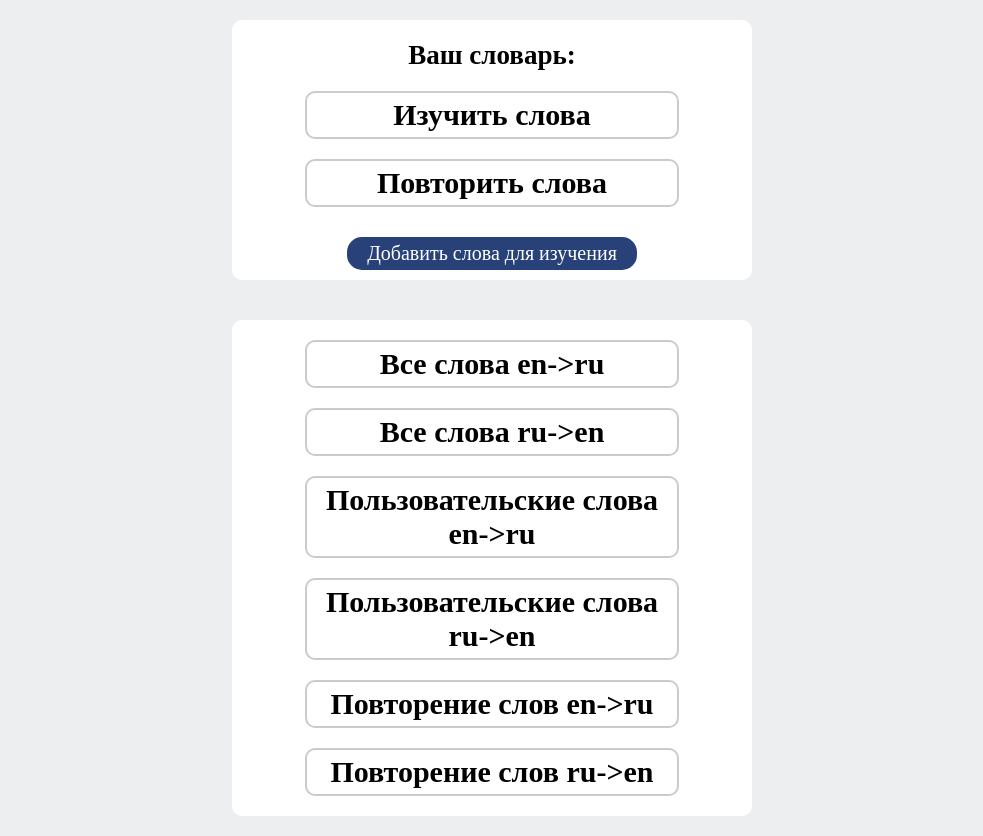
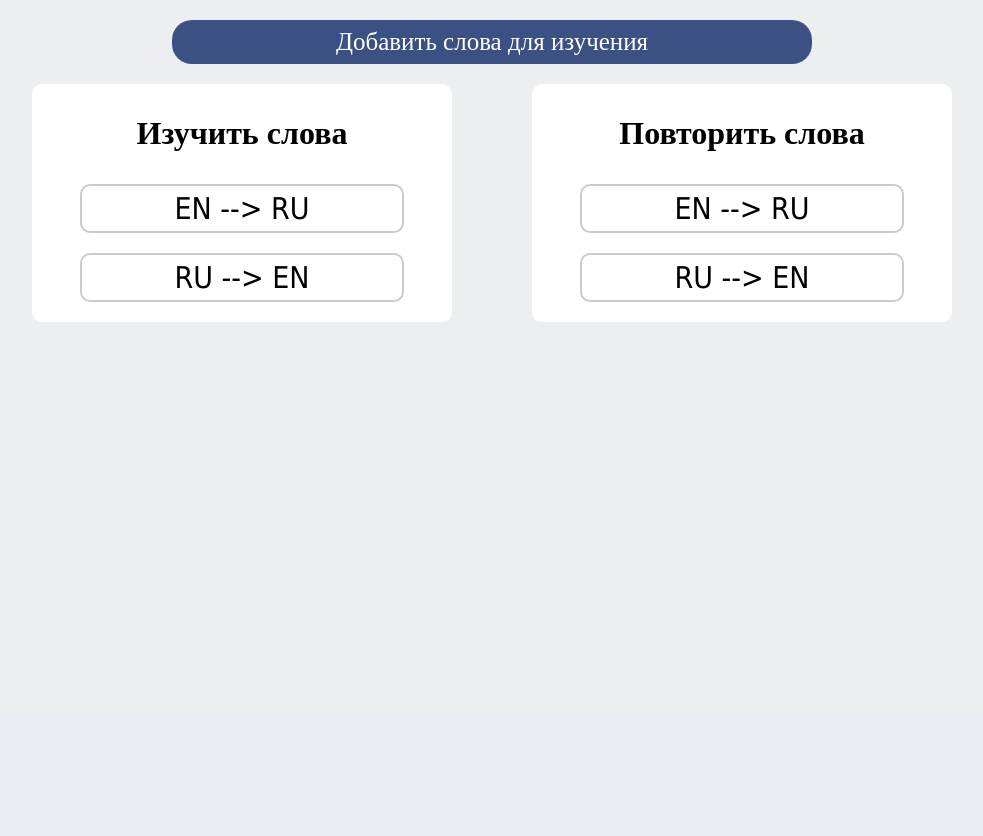
Before and after one commit to AndreyLeshko/EnglishLand, a Django app: page /trainer/ in a window 1280 px wide. Shown: the part 88-924 px from the top of the page, without its empty margins (148-1131 px from the left). After the commit the page ends 410 px from the top, so only its background shows below. Run offline with Django 4.2, Linux system fonts and the light colour scheme; the visitor is signed in with stand-in values (Sample User, id 1).

Commit message:
Fixed a bug with count of words in account statistic, change link to admin panel, change trains interface

```diff
--- a/Study_Project/urls.py
+++ b/Study_Project/urls.py
@@ -16,10 +16,9 @@ Including another URLconf
 from django.contrib import admin
 from django.urls import path, include
 
-
 urlpatterns = [
     path('', include('base.urls')),
     path('accounts/', include('account.urls')),
     path('words/', include('new_words.urls')),
-    path('admin/', admin.site.urls, name='admin_panel'),
+    path('admin/', admin.site.urls),
 ]
--- a/account/templates/account/personal_page.html
+++ b/account/templates/account/personal_page.html
@@ -17,8 +17,8 @@
     </div>
     <div class="standart-container">
         <h2>Ваш прогресс:</h2>
-        <p>Изучено слов - {{ words_cnt.1.count }}</p>
-        <p>Слов на изучении - {{ words_cnt.0.count }}</p>
+        <p>Изучено слов - {{ studied }}</p>
+        <p>Слов на изучении - {{ on_study }}</p>
     </div>
     <div class="standart-container">
         <p></p>
--- a/base/static/base/css/base.css
+++ b/base/static/base/css/base.css
@@ -75,6 +75,6 @@ nav {
     width: 500px;
     align-self: center;
     text-align: center;
-    font-size: 18px;
+    font-size: 20px;
     font-weight: bold;
 }
--- a/base/static/base/css/trainer.css
+++ b/base/static/base/css/trainer.css
@@ -2,8 +2,24 @@ p {
     margin: 0px;
 }
 
+.containers-flexbox {
+    display:flex;
+    justify-content: center;
+}
+
+.train-words-container {
+    width: 400px;
+    display: inline;
+    background-color: white;
+    padding: 10px; 5px;
+    margin: 20px 40px;
+    border-radius: 10px;
+    align-self: center;
+    text-align: center;
+}
+
 .train-btn {
-    width: 350px;
+    width: 300px;
     display: inline-block;
     padding: 5px 10px;
     margin: 10px 10px;
@@ -12,6 +28,7 @@ p {
     border-color: #CBCBCB;
     font-size: 30px;
     color: black;
+    font-family: Tahoma;
 }
 
 .train-btn:hover {
@@ -22,14 +39,22 @@ p {
     margin: 10px 0px;
 }
 
+.add-words-btn-container {
+    display: flex;
+    justify-content: center;
+}
+
 .add-words-btn {
-    display: inline-block;
-    background-color: #284178;
-    font-size: 20px;
-    border-radius: 15px;
+    display: inline-flex;
+    width: 600px;
+    background-color: rgba(40, 65, 120, 0.9);
+    font-size: 25px;
+    border-radius: 20px;
     color: white;
-    padding: 5px 20px;
+    padding: 8px 20px;
     margin-top: 20px;
+    justify-content: center;
+    text-align: center;
 }
 
 .add-words-btn a {
@@ -44,4 +69,5 @@ p {
 
 .add-words-btn:hover {
     text-decoration: underline;
+    background-color: rgba(40, 65, 120, 1);
 }
--- a/base/templates/base/base.html
+++ b/base/templates/base/base.html
@@ -22,7 +22,7 @@
             {% if request.user.is_authenticated %}
                 <a href="{% url 'account:personal_page' %}" class="nav-link">Мой аккаунт</a>
                 {% if request.user.username == 'admin' %}
-                    <a href="{% url 'admin_panel' %}" class="nav-link">Админка</a>
+                    <a href="admin/" class="nav-link">Админка</a>
                 {% endif %}
             {% else %}
                 <a href="{% url 'account:login' %}" class="nav-link">Войти</a>
--- a/base/templates/base/trainer.html
+++ b/base/templates/base/trainer.html
@@ -12,24 +12,33 @@
 {% endblock css_links %}
 
 {% block page_content %}
-    <div class="standart-container">
-        <h2 class="your-dict-header">Ваш словарь:</h2>
-        <p><div class="train-btn"><a href="{% url 'words:words_text' mode='user_words' how_translate='en-ru' %}">Изучить слова</a></div></p>
-        <p><div class="train-btn"><a href="{% url 'words:words_text' mode='repeat_words' how_translate='en-ru' %}">Повторить слова</a></div></p>
-        <p class="add-words-btn-p">
-            <div class="add-words-btn">
-                <a href="{% url 'words:add_words_to_train' %}">Добавить слова для изучения</a>
-            </div>
-        </p>
+<!--    <div class="standart-container">-->
+<!--        <h2 class="your-dict-header">Ваш словарь:</h2>-->
+<!--        <p><div class="train-btn"><a href="{% url 'words:words_text' mode='user_words' how_translate='en-ru' %}">Изучить слова</a></div></p>-->
+<!--        <p><div class="train-btn"><a href="{% url 'words:words_text' mode='repeat_words' how_translate='en-ru' %}">Повторить слова</a></div></p>-->
+<!--        <p class="add-words-btn-p">-->
+<!--            <div class="add-words-btn">-->
+<!--                <a href="{% url 'words:add_words_to_train' %}">Добавить слова для изучения</a>-->
+<!--            </div>-->
+<!--        </p>-->
+<!--    </div>-->
+    <div class="add-words-btn-container">
+        <div class="add-words-btn">
+            <a href="{% url 'words:add_words_to_train' %}">Добавить слова для изучения</a>
+        </div>
     </div>
 
-    <div class="standart-container">
-        <p><div class="train-btn"><a href="{% url 'words:words_text' mode='all_words' how_translate='en-ru' %}">Все слова en->ru</a></div></p>
-        <p><div class="train-btn"><a href="{% url 'words:words_text' mode='all_words' how_translate='ru-en' %}">Все слова ru->en</a></div></p>
-        <p><div class="train-btn"><a href="{% url 'words:words_text' mode='user_words' how_translate='en-ru' %}">Пользовательские слова en->ru</a></div></p>
-        <p><div class="train-btn"><a href="{% url 'words:words_text' mode='user_words' how_translate='ru-en' %}">Пользовательские слова ru->en</a></div></p>
-        <p><div class="train-btn"><a href="{% url 'words:words_text' mode='repeat_words' how_translate='en-ru' %}">Повторение слов en->ru</a></div></p>
-        <p><div class="train-btn"><a href="{% url 'words:words_text' mode='repeat_words' how_translate='ru-en' %}">Повторение слов ru->en</a></div></p>
+    <div class="containers-flexbox">
+        <div class="train-words-container">
+            <h1>Изучить слова</h1>
+            <p><div class="train-btn"><a href="{% url 'words:words_text' mode='user_words' how_translate='en-ru' %}">EN --> RU</a></div></p>
+            <p><div class="train-btn"><a href="{% url 'words:words_text' mode='user_words' how_translate='ru-en' %}">RU --> EN</a></div></p>
+        </div>
+
+        <div class="train-words-container">
+            <h1>Повторить слова</h1>
+            <p><div class="train-btn"><a href="{% url 'words:words_text' mode='repeat_words' how_translate='en-ru' %}">EN --> RU</a></div></p>
+            <p><div class="train-btn"><a href="{% url 'words:words_text' mode='repeat_words' how_translate='ru-en' %}">RU --> EN</a></div></p>
+        </div>
     </div>
-
 {% endblock page_content %}
--- a/new_words/static/new_words/css/words_text.css
+++ b/new_words/static/new_words/css/words_text.css
@@ -36,3 +36,8 @@
     align-items: center;
     justify-content: center;
 }
+
+.blue-link a{
+    color: rgba(10, 17, 150, 1);
+    text-decoration: underline;
+}
--- a/new_words/templates/new_words/words_text.html
+++ b/new_words/templates/new_words/words_text.html
@@ -14,13 +14,13 @@
 {% block page_content %}
     <div class="standart-container">
 
-        {% if empty %}
+        {% if empty == 1 %}
             {% if mode == 'user_words' %}
                 <p>У вас нет слов на изучении</p>
-                <p><a href="{% url 'words:add_words_to_train' %}">Добавить слова на изучение?</a></p>
+                <p class="blue-link"><a href="{% url 'words:add_words_to_train' %}">Добавить слова на изучение?</a></p>
             {% elif mode == 'repeat_words' %}
                 <p>У вас пока нет изученных слов, продолжайте тренироваться!</p>
-                <p><a href="{% url 'words:words_text' mode='user_words' how_translate='en-ru' %}">Тренировать слова</a></p>
+                <p class="blue-link"><a href="{% url 'words:words_text' mode='user_words' how_translate='en-ru' %}">Тренировать слова</a></p>
             {% elif mode == 'all_words' %}
                 <p>На данный момент нет новых слов для изучения, но мы скоро это исправим)</p>
             {% endif %}
--- a/new_words/views.py
+++ b/new_words/views.py
@@ -37,7 +37,7 @@ def words_text(request, mode, how_translate):
     if mode == 'all_words':
         word_obj = Word.objects.order_by('?').first()
         if not word_obj:
-            context['empty'] = 'True'
+            context['empty'] = 1
         else:
             context['word'] = getattr(word_obj, source_lang)
             context['translate'] = getattr(word_obj, translate_lang)
@@ -46,7 +46,7 @@ def words_text(request, mode, how_translate):
         cur_train_obj = Train.objects.filter(user=request.user).filter(status='on study').select_related(
             'word').order_by('?').first()
         if not cur_train_obj:
-            context['empty'] = 'True'
+            context['empty'] = 1
         else:
             context['word'] = getattr(cur_train_obj.word, source_lang)
             context['translate'] = getattr(cur_train_obj.word, translate_lang)
@@ -55,7 +55,7 @@ def words_text(request, mode, how_translate):
         cur_train_obj = Train.objects.filter(user=request.user).filter(status='studied').select_related(
             'word').order_by('?').first()
         if not cur_train_obj:
-            context['empty'] = 'True'
+            context['empty'] = 1
         else:
             context['word'] = getattr(cur_train_obj.word, source_lang)
             context['translate'] = getattr(cur_train_obj.word, translate_lang)
```
Also changed, not shown: account/views.py (+14 -2 lines).
